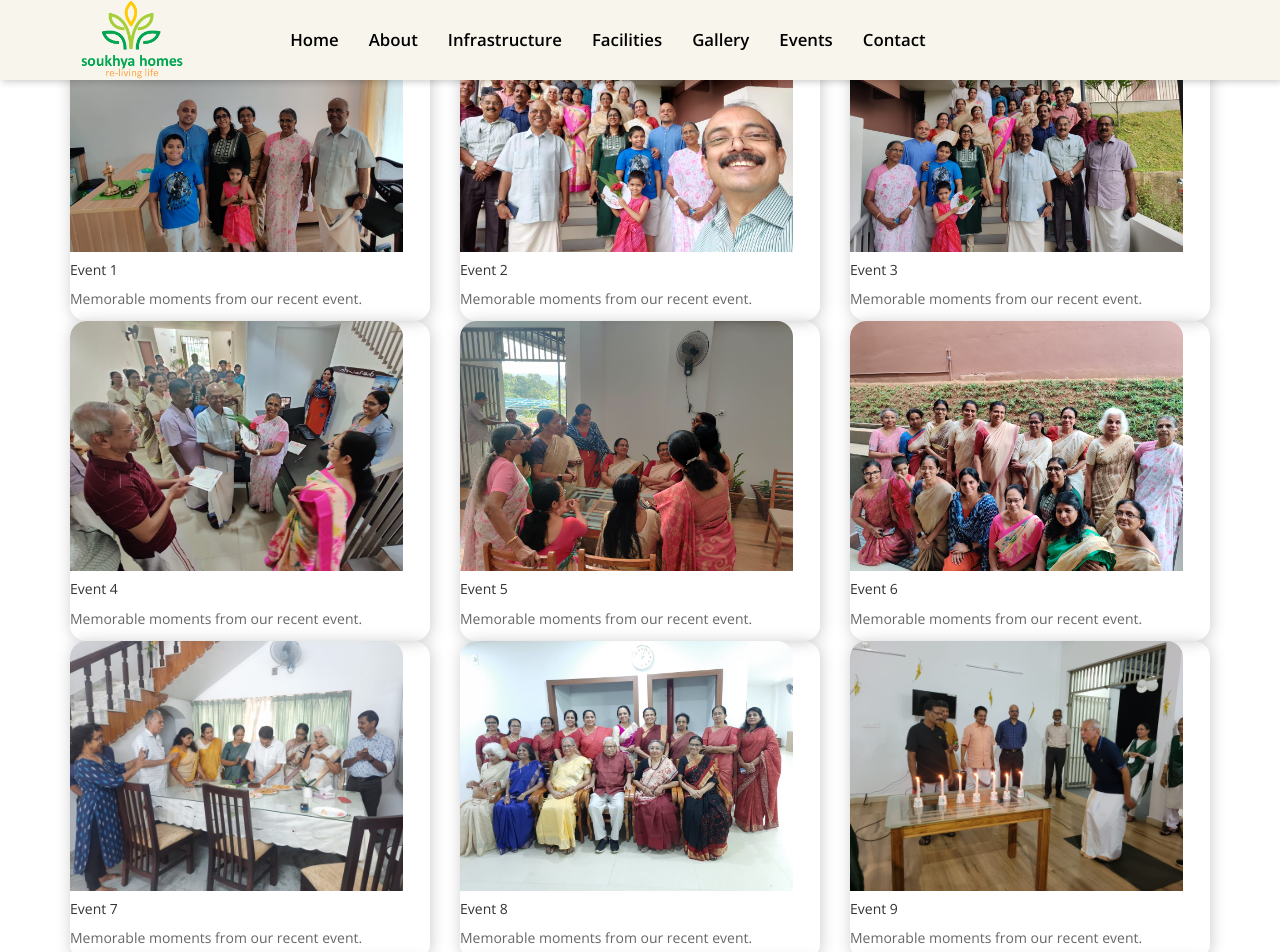
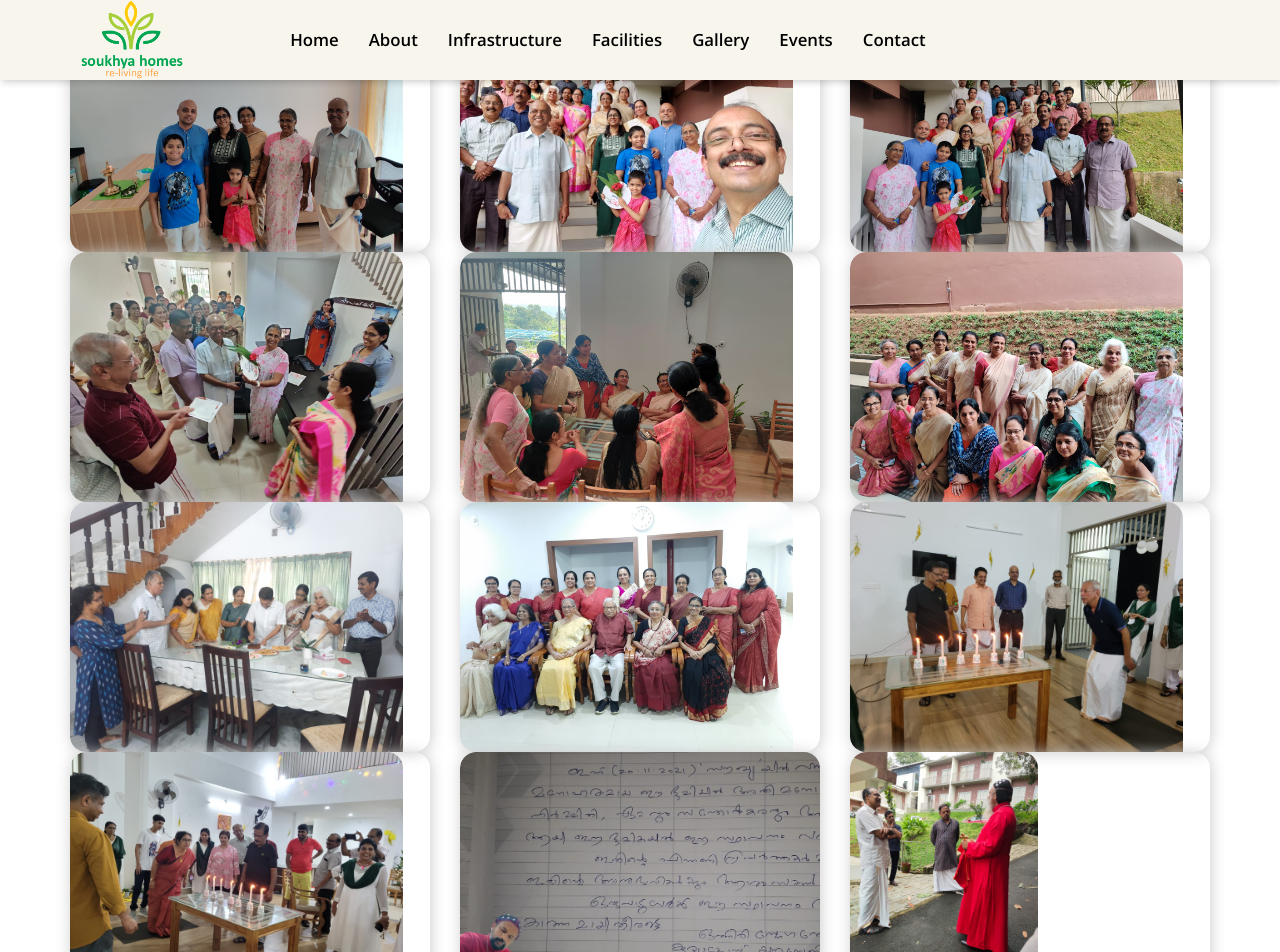
Before and after one commit to soukhyahomes/soukhyahomes.github.io, a Jekyll site: the page built from events.md, in a window 1280 px wide and 1400 px high, scrolled down 418 px. Shown: the top 952 px of the window. Built offline with Jekyll 4.4.1, drawn with Linux system fonts in a browser that asks for light colours; nearby versions of some CDN libraries; some of the changed text lies outside the part shown.

Commit message:
eventshide1

```diff
--- a/_layouts/events.html
+++ b/_layouts/events.html
@@ -35,10 +35,10 @@
               <a href="/assets/img/{{ img }}" data-lightbox="events" data-title="Event {{ forloop.index }}">
                 <img src="/assets/img/{{ img }}" class="card-img-top event-img" alt="Event {{ forloop.index }}">
               </a>
-              <div class="card-body">
+              <!-- <div class="card-body">
                 <h5 class="card-title">Event {{ forloop.index }}</h5>
                 <p class="card-text">Memorable moments from our recent event.</p>
-              </div>
+              </div> -->
             </div>
           </div>
           {% endfor %}
```
